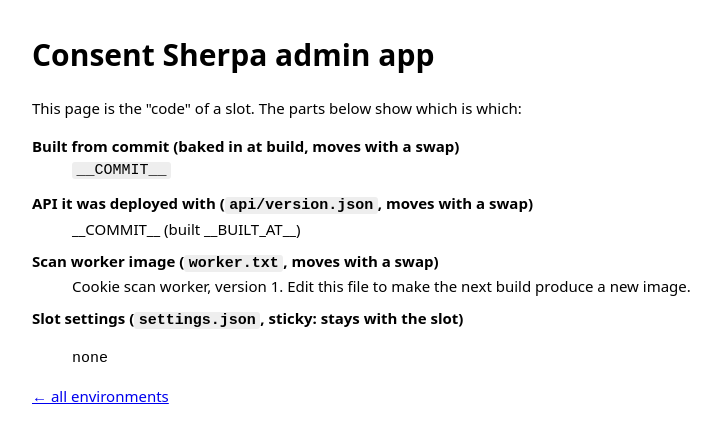
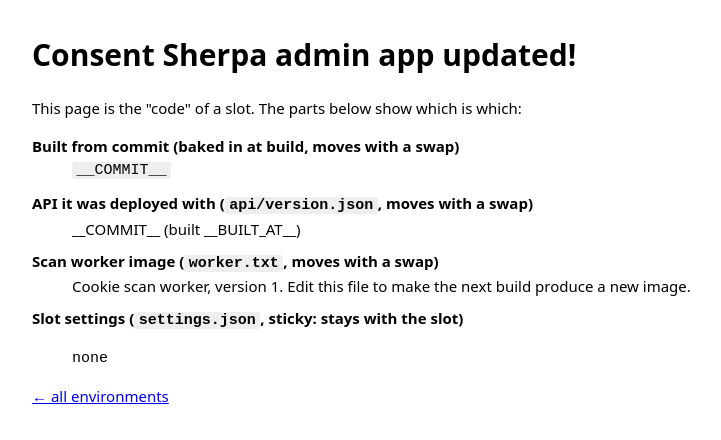
Before and after one commit to ypankivgh/act, a plain HTML site: page app/web/index.html in a window 1280 px wide. Shown: the whole page, without its empty margins (248-969 px from the left). Drawn offline with Linux system fonts and the light colour scheme; no server answers; files whose address does not match are found by name.

Commit message:
Updated h1 title for web app

```diff
--- a/app/web/index.html
+++ b/app/web/index.html
@@ -11,7 +11,7 @@
   </style>
 </head>
 <body>
-  <h1>Consent Sherpa admin app</h1>
+  <h1>Consent Sherpa admin app updated!</h1>
   <p>This page is the "code" of a slot. The parts below show which is which:</p>
   <dl>
     <dt>Built from commit (baked in at build, moves with a swap)</dt>
```
